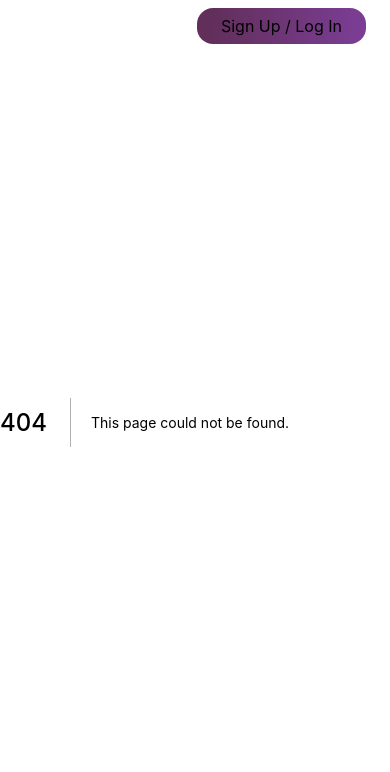
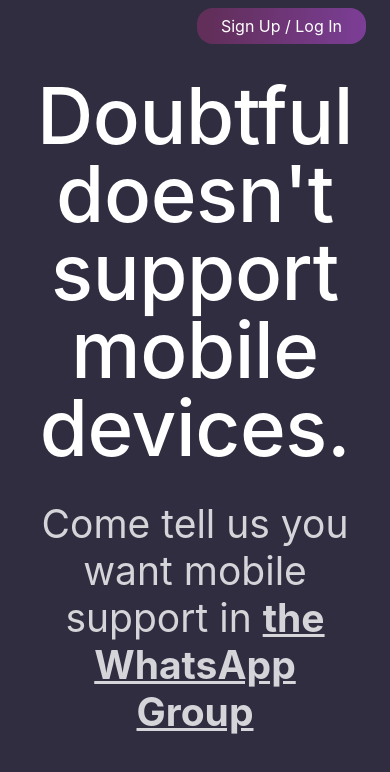
Before and after one commit to Nathanpmyoung/doubtful-client, a Next.js app: page /mobile in a window 390 px wide. Before the commit this address had no page. Shown: the top 772 px of the page. Built offline with nearby package versions, Linux system fonts and the light colour scheme.

Commit message:
Mobile page

```diff
--- a/pages/_app.tsx
+++ b/pages/_app.tsx
@@ -2,15 +2,27 @@ import "../styles/globals.css";
 import type { AppProps } from "next/app";
 import styles from "./styles.module.css";
 import { LeftNav } from "../components/LeftNav/LeftNav";
+import { useRouter } from "next/router";
+import { MobilePage } from "./mobile";
 
 function MyApp({ Component, pageProps }: AppProps) {
   const user = (pageProps as any).user;
+  const router = useRouter();
+  if (
+    typeof window !== "undefined" &&
+    window.innerWidth < 800 &&
+    !window.location.pathname.includes("/mobile")
+  ) {
+    router.replace("/mobile");
+  }
   return (
     <main className={styles.pageWrapper}>
       {user ? (
         <LeftNav user={user} />
       ) : (
-        <a href="/login" className={styles.loginFloater}>Sign Up / Log In</a>
+        <a href="/login" className={styles.loginFloater}>
+          Sign Up / Log In
+        </a>
       )}
       <Component {...pageProps} />
     </main>
--- /dev/null
+++ b/pages/mobile.tsx
@@ -0,0 +1,44 @@
+import type { NextPage } from "next";
+import Head from "next/head";
+import Link from "next/link";
+import { useRouter } from "next/router";
+import { useState } from "react";
+import styles from "../styles/Home/styles.module.css";
+
+export const MobilePage: NextPage = () => {
+  return (
+    <div className={styles.container}>
+      <Head>
+        <title>Doubtful.</title>
+        <meta name="description" content="Generated by create next app" />
+        <link rel="icon" href="/favicon.ico" />
+      </Head>
+
+      <main className={styles.main}>
+        <h1 className={styles.title} style={{ fontSize: "20vw" }}>
+          Doubtful doesn't support mobile devices.
+        </h1>
+        <h2
+          className={styles.subTitle}
+          style={{
+            fontSize: "10vw",
+            lineHeight: "initial",
+            textAlign: "center",
+          }}
+        >
+          Come tell us you want mobile support in{" "}
+          <strong>
+            <Link
+              href="https://chat.whatsapp.com/JeEluh0Czpf3JPu6GPhINx"
+              target="_blank"
+            >
+              the WhatsApp Group
+            </Link>
+          </strong>
+        </h2>
+      </main>
+    </div>
+  );
+};
+
+export default MobilePage;
--- a/styles/Home/styles.module.css
+++ b/styles/Home/styles.module.css
@@ -59,6 +59,10 @@
   font-size: 16px;
   line-height: 16px;
   color: rgba(255, 255, 255, 0.8);
+}
+
+.subTitle :global(a) {
+  text-decoration: underline;
 }
 
 .title,
```
